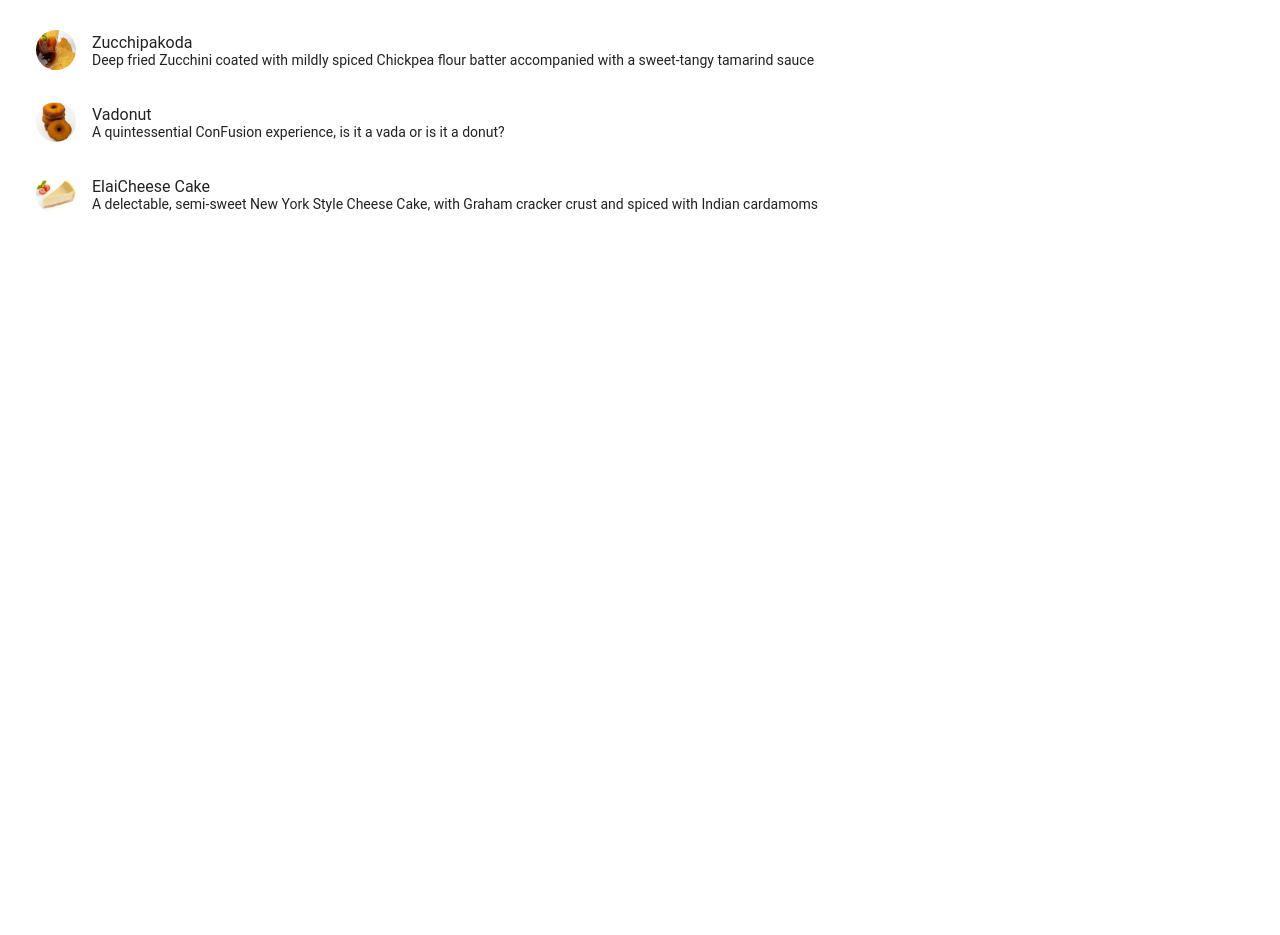
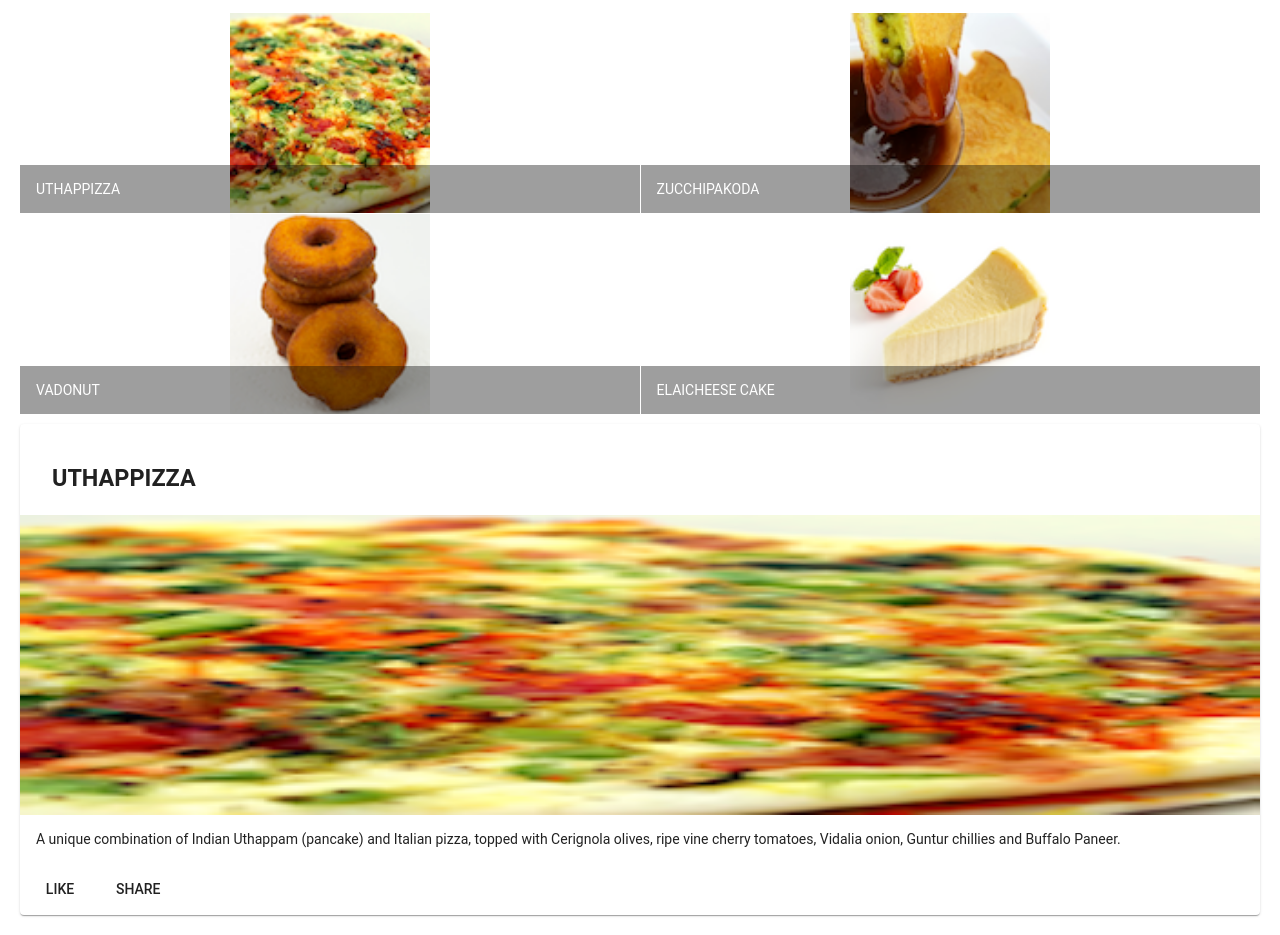
Before and after one commit to 7793aman/ConFusion, an Angular app: page / in a window 1280 px wide. Shown: the part 150-1085 px from the top of the page. Before the commit the page ends 800 px from the top, so only its background shows below. Built offline with nearby package versions, Linux system fonts and the light colour scheme.

Commit message:
angular component part2

```diff
--- a/src/app/menu/menu.component.html
+++ b/src/app/menu/menu.component.html
@@ -1,17 +1,40 @@
-<div class="container"
-  fxLayout="column"
-  fxLayoutGap="10px">
+<div class="container" fxLayout="column" fxLayoutGap="10px">
 
-<mat-list fxFlex>
+  <div fxFlex>
+    <div>
+      <h3>Menu</h3>
+      <hr>
+    </div>
+  </div>
 
-  <mat-list-item *ngFor="let dish of dishes">
-    <img matListAvatar src={{dish.image}} alt={{dish.name}}/>
-    <h1 matLine>{{dish.name}}</h1>
-    <p matLine>
-      <span>{{dish.description}}</span>
-    </p>
-  </mat-list-item>
+  <div flxFlec>
+    <mat-grid-list cols="2" rowHeight="200px">
+      <mat-grid-tile *ngFor="let dish of dishes">
+        <img height="200px" src={{dish.image}} alt={{dish.name}} />
+        <mat-grid-tile-footer>
+          <h1 >{{dish.name | uppercase}}</h1>
+        </mat-grid-tile-footer>
+      </mat-grid-tile>
+    </mat-grid-list>
 
-</mat-list>
+  </div>
+
+  <div fxFlex *ngIf="selectedDish">
+    <mat-card>
+    <mat-card-header>
+      <mat-card-title>
+        <h3>{{selectedDish.name | uppercase}}</h3>
+      </mat-card-title>
+    </mat-card-header>
+    <img height="300px" mat-card-image src={{selectedDish.image}}/>
+    <mat-card-content>
+      <p>{{selectedDish.description}}</p>
+    </mat-card-content>
+    <mat-card-actions>
+      <button mat-button>LIKE</button>
+      <button mat-button>SHARE</button>
+    </mat-card-actions>
+    </mat-card>
+  </div>
 
 </div>
--- a/src/app/menu/menu.component.ts
+++ b/src/app/menu/menu.component.ts
@@ -1,18 +1,7 @@
 import { Component, OnInit } from '@angular/core';
 import {Dish} from '../shared/dish'
 
-
-@Component(
-  {
-  selector: 'app-menu',
-  templateUrl: './menu.component.html',
-  styleUrls: ['./menu.component.scss']
-  }
-)
-export class MenuComponent implements OnInit {
-
-  //name of variable :type of variable = assignment of data
-  dishes:Dish[] = [
+const DISHES:Dish[]= [
   {
     id: '0',
     name: 'Uthappizza',
@@ -56,6 +45,20 @@
   }
  ];
 
+@Component(
+  {
+  selector: 'app-menu',
+  templateUrl: './menu.component.html',
+  styleUrls: ['./menu.component.scss']
+  }
+)
+export class MenuComponent implements OnInit {
+
+  //name of variable :type of variable = assignment of data
+  dishes:Dish[] =DISHES;
+
+  selectedDish:Dish=DISHES[0]
+
   constructor() { }
 
   ngOnInit() {
```
Also changed, not shown: src/app/app.module.ts (+6 -3 lines). Lines whose indentation alone changed are shown as unchanged.
